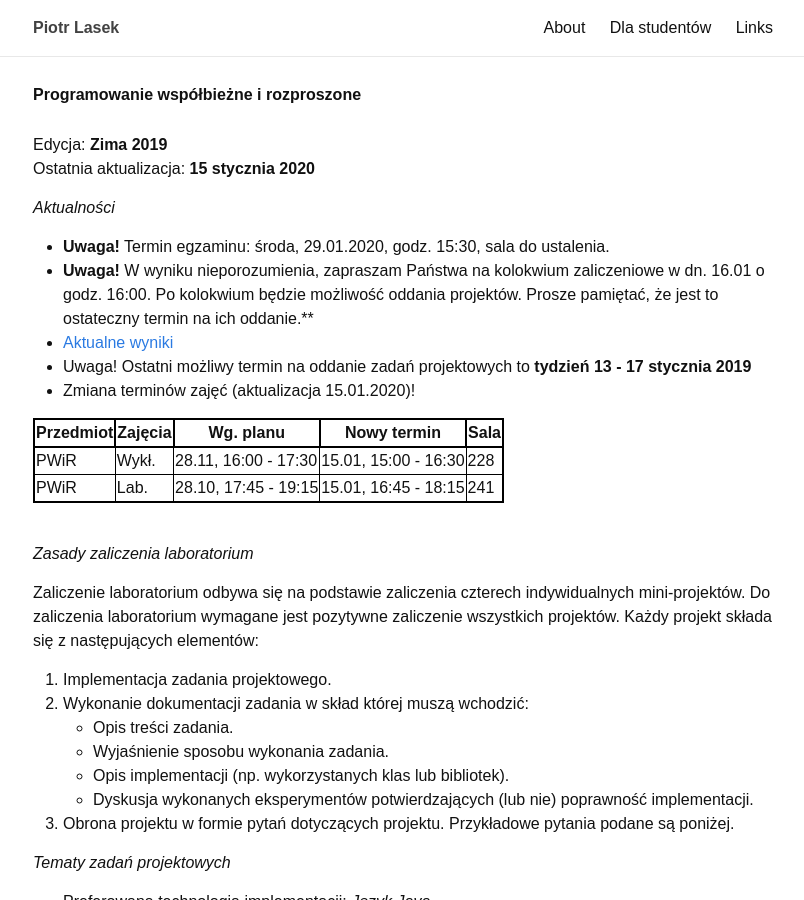
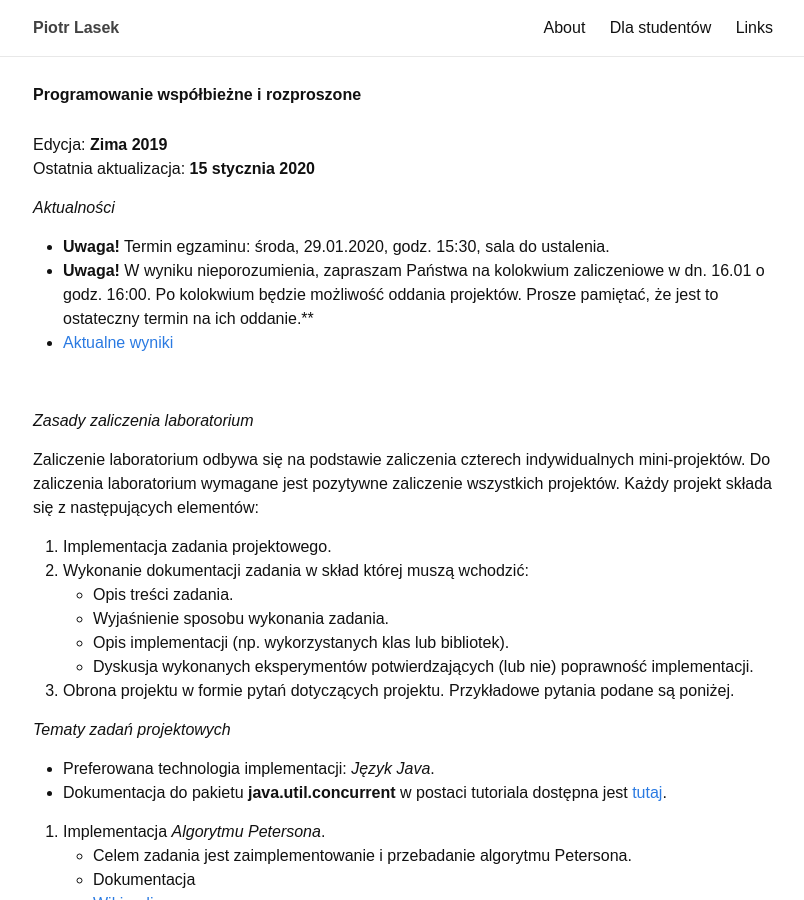
Before and after one commit to piotrlasek/piotrlasek.github.io, a Jekyll site: the page built from for-students/pwir.md, in a window 1280 px wide and 900 px high. Shown: the whole window, without its empty margins (237-1041 px from the left). Built offline with Jekyll 4.4.1, drawn with Linux system fonts in a browser that asks for light colours.

Commit message:
Update pwir.md

```diff
--- a/for-students/pwir.md
+++ b/for-students/pwir.md
@@ -13,13 +13,6 @@ Ostatnia aktualizacja: **15 stycznia 2020**
 * **Uwaga!** Termin egzaminu: środa, 29.01.2020, godz. 15:30, sala do ustalenia.
 * **Uwaga!** W wyniku nieporozumienia, zapraszam Państwa na kolokwium zaliczeniowe w dn. 16.01 o godz. 16:00. Po kolokwium będzie możliwość oddania projektów. Prosze pamiętać, że jest to ostateczny termin na ich oddanie.**
 * [Aktualne wyniki](wyniki-pwir.txt)
-* Uwaga! Ostatni możliwy termin na oddanie zadań projektowych to **tydzień 13 - 17 stycznia 2019**
-* Zmiana terminów zajęć (aktualizacja 15.01.2020)!
-
-| Przedmiot | Zajęcia  | Wg. planu             | Nowy termin          | Sala |
-| --------- | -------- | --------------------- | -------------------- | ---- |
-| PWiR      | Wykł.    | 28.11, 16:00 - 17:30  | 15.01, 15:00 - 16:30 | 228  |
-| PWiR      | Lab.     | 28.10, 17:45 - 19:15  | 15.01, 16:45 - 18:15 | 241  |
 
 <br>
 
```
